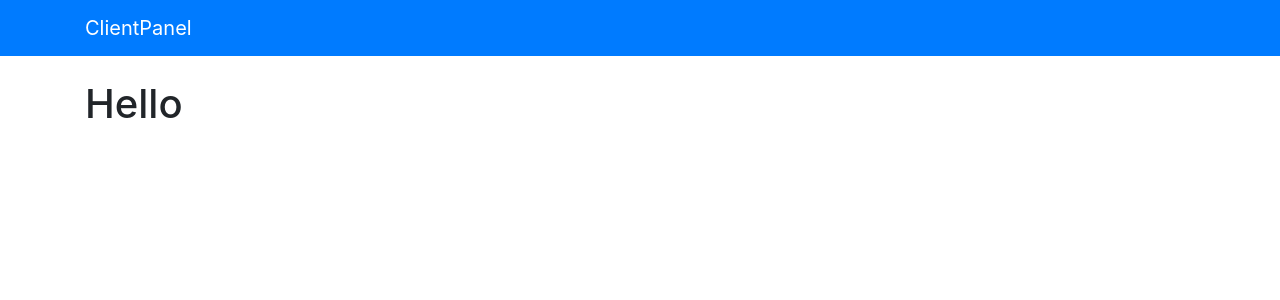
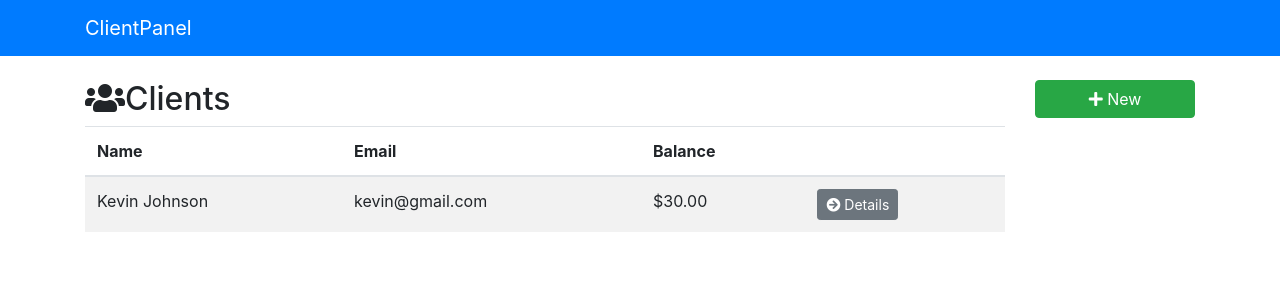
Before and after one commit to keyspress/react-front-to-back, a React (Create React App) app in the folder react_fb_clientpanel/: page / in a window 1280 px wide. Shown: the top 300 px of the page. Built offline with nearby package versions, Linux system fonts and the light colour scheme.

Commit message:
lecture 57

```diff
--- a/react_fb_clientpanel/src/App.js
+++ b/react_fb_clientpanel/src/App.js
@@ -3,6 +3,7 @@
 import './App.css';
 
 import AppNavbar from './components/layout/AppNavbar';
+import Dashboard from './components/layout/Dashboard';
 
 class App extends Component {
   render() {
@@ -11,7 +12,9 @@
         <div className="App">
           <AppNavbar />
           <div className="container">
-            <h1>Hello</h1>
+            <Switch>
+              <Route exact path="/" component={Dashboard} />
+            </Switch>
           </div>
         </div>
       </Router>
--- a/react_fb_clientpanel/src/components/clients/Clients.js
+++ b/react_fb_clientpanel/src/components/clients/Clients.js
@@ -0,0 +1,66 @@
+import React, { Component } from 'react';
+import { Link } from 'react-router-dom';
+
+class Clients extends Component {
+  render() {
+    const clients = [
+      {
+        id: '43433434',
+        firstName: 'Kevin',
+        lastName: 'Johnson',
+        email: 'kevin@gmail.com',
+        phone: '555-555-5555',
+        balance: '30'
+      }
+    ];
+
+    if (clients) {
+      return (
+        <div>
+          <div className="row">
+            <div className="col-md-6">
+              <h2>
+                <i className="fas fa-users" />
+                Clients
+              </h2>
+            </div>
+            <div className="col-md-6" />
+          </div>
+          <table className="table table-striped">
+            <thead className="thead-inverse">
+              <tr>
+                <th>Name</th>
+                <th>Email</th>
+                <th>Balance</th>
+                <th />
+              </tr>
+            </thead>
+            <tbody>
+              {clients.map(client => (
+                <tr key={client.id}>
+                  <td>
+                    {client.firstName} {client.lastName}
+                  </td>
+                  <td>{client.email}</td>
+                  <td>${parseFloat(client.balance).toFixed(2)}</td>
+                  <td>
+                    <Link
+                      to={`/client/${client.id}`}
+                      className="btn btn-secondary btn-sm"
+                    >
+                      <i className="fas fa-arrow-circle-right" /> Details
+                    </Link>
+                  </td>
+                </tr>
+              ))}
+            </tbody>
+          </table>
+        </div>
+      );
+    } else {
+      return <h1>Loading...</h1>;
+    }
+  }
+}
+
+export default Clients;
--- a/react_fb_clientpanel/src/components/layout/Dashboard.js
+++ b/react_fb_clientpanel/src/components/layout/Dashboard.js
@@ -0,0 +1,17 @@
+import React from 'react';
+
+import Clients from '../clients/Clients';
+import Sidebar from '../layout/Sidebar';
+
+export default () => {
+  return (
+    <div className="row">
+      <div className="col-md-10">
+        <Clients />
+      </div>
+      <div className="col-md-2">
+        <Sidebar />
+      </div>
+    </div>
+  );
+};
--- a/react_fb_clientpanel/src/components/layout/Sidebar.js
+++ b/react_fb_clientpanel/src/components/layout/Sidebar.js
@@ -0,0 +1,10 @@
+import React from 'react';
+import { Link } from 'react-router-dom';
+
+export default () => {
+  return (
+    <Link to="/client/add" className="btn btn-success btn-block">
+      <i className="fas fa-plus" /> New
+    </Link>
+  );
+};
```
